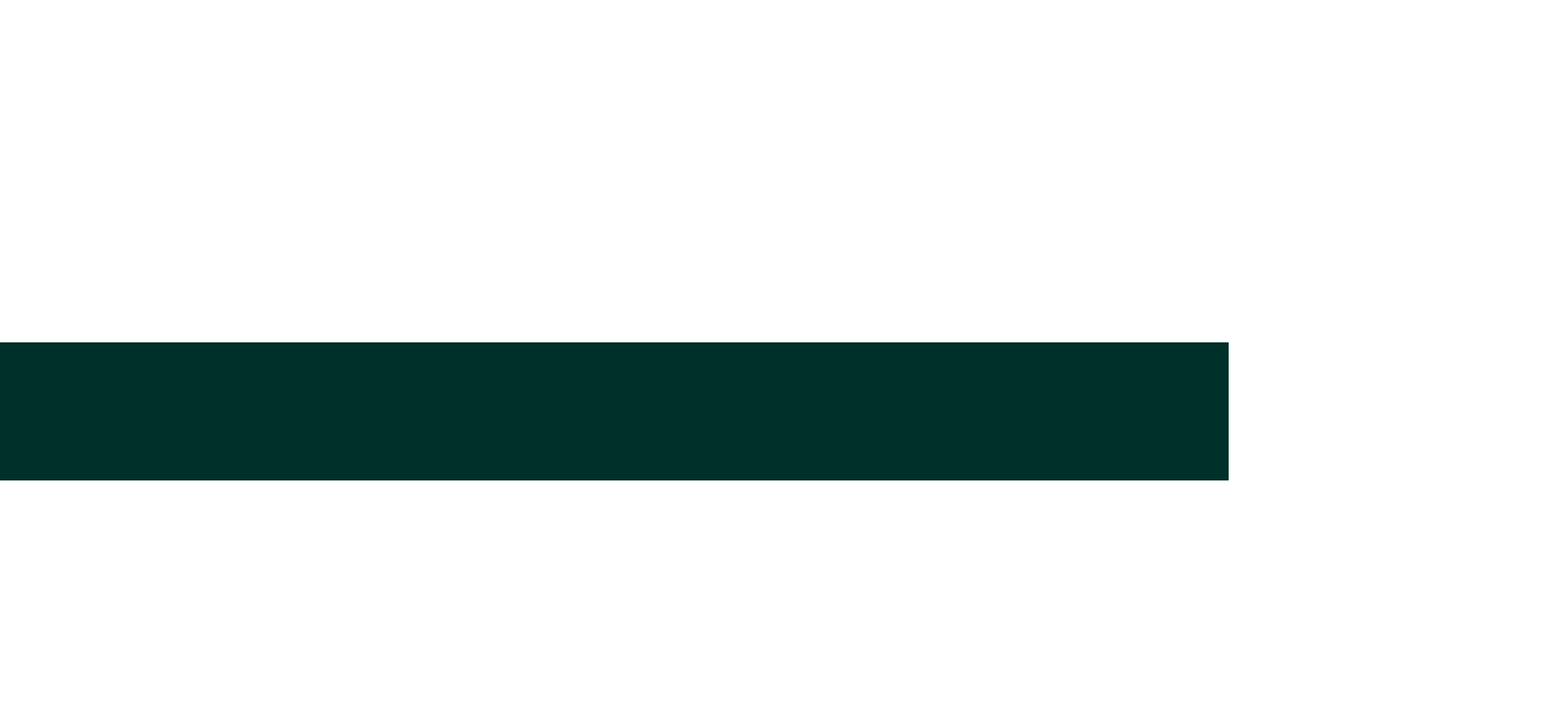
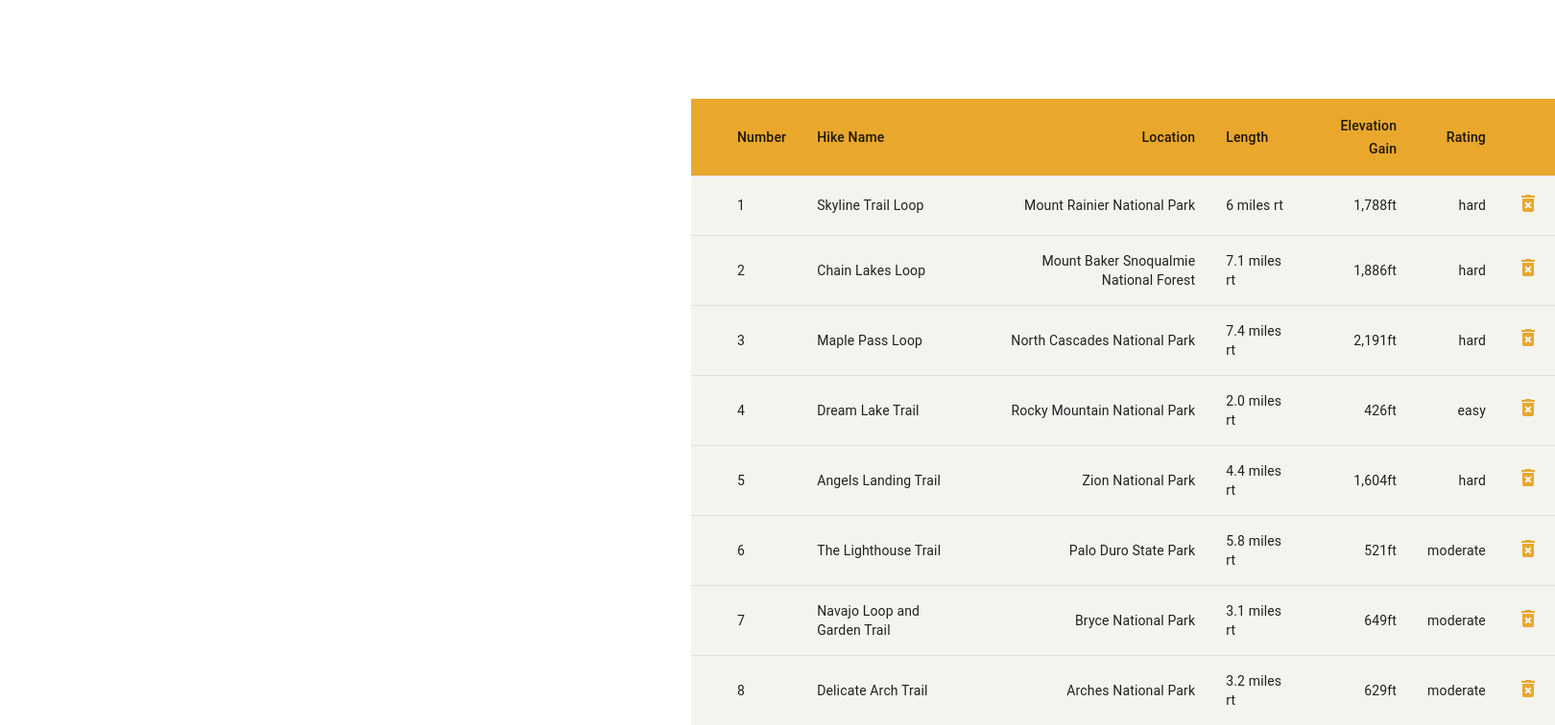
Before and after one commit to MarisolM09/Capstone-Frontend, a React (Create React App) app: page /dashboard in a window 1280 px wide. Shown: the part 329-1085 px from the top of the page at 96% size, 1620 px wide, since content can reach past the window. Before the commit the page ends 910 px from the top, so only its background shows below. Built offline with nearby package versions, Linux system fonts and the light colour scheme.

Commit message:
added redux

```diff
--- a/package.json
+++ b/package.json
@@ -12,9 +12,11 @@
     "@testing-library/user-event": "^13.5.0",
     "react": "^18.2.0",
     "react-dom": "^18.2.0",
+    "react-redux": "^8.0.4",
     "react-router": "^6.4.0",
     "react-router-dom": "^6.4.0",
     "react-scripts": "5.0.1",
+    "redux": "^4.2.0",
     "web-vitals": "^2.1.4"
   },
   "scripts": {
--- a/src/App.css
+++ b/src/App.css
@@ -141,12 +141,17 @@
   text-align: center;
   flex-direction: column;
   background-color: #f4f4ef;
-
   padding: 30px;
 }
 
 .login-btn {
   width: 100px;
   padding-left: 20px;
+}
+
+.Hike-listings {
+  padding-left: 720px;
+  width: 900px;
+  margin: 15rem 0;
 
 }
--- a/src/App.js
+++ b/src/App.js
@@ -1,15 +1,19 @@
 import Navbar from "./components/Navbar";
 import { BrowserRouter } from "react-router-dom";
 import Router from "./Router";
-import './App.css';
+import { Provider } from "react-redux";
+import store from "./redux/store";
+import "./App.css";
 
 function App() {
   return (
     <div className="App">
-      <BrowserRouter>
-      <Navbar  />
-      <Router />
-      </BrowserRouter>
+      <Provider store={store}>
+        <BrowserRouter>
+          <Navbar />
+          <Router />
+        </BrowserRouter>
+      </Provider>
     </div>
   );
 }
--- a/src/Router.js
+++ b/src/Router.js
@@ -1,6 +1,6 @@
 import React from "react";
 import { Routes, Route } from "react-router-dom";
-import Dashboard from "./components/Dashboard";
+import Dashboard from "./containers/Dashboard";
 import Home from "./components/Home";
 import Login from "./components/Login";
 import Safety from "./components/Safety"
--- a/src/components/Dashboard.js
+++ b/src/components/Dashboard.js
@@ -1,12 +1,55 @@
 import * as React from "react";
+import TotalHikes from "../containers/TotalHikes"
+import Table from "@mui/material/Table";
+import TableBody from "@mui/material/TableBody";
+import TableHead from "@mui/material/TableHead";
+import TableCell from "@mui/material/TableCell";
+import TableRow from "@mui/material/TableRow";
+import Grid from "@mui/material/Grid";
+import DeleteForeverIcon from "@mui/icons-material/DeleteForever";
 
-export default function Dashboard() {
+export default function Dashboard(props) {
   return (
     <div className="container">
-      <div className="main2">
-        <h2>Dashboard</h2>
+     <TotalHikes />
+      <div className="Hike-listings">
+        <Table style={{ backgroundColor: "#f4f4ef" }}>
+          <TableHead style={{ backgroundColor: "#e9a82c" }}>
+            <TableRow>
+              <TableCell component="th" scope="row"></TableCell>
+              <TableCell  align="left">Number</TableCell>
+              <TableCell align="left">Hike Name</TableCell>
+              <TableCell align="right">Location</TableCell>
+              <TableCell align="left">Length</TableCell>
+              <TableCell align="right">Elevation Gain</TableCell>
+              <TableCell align="right">Rating</TableCell>
+              <TableCell align="right"></TableCell>
+            </TableRow>
+          </TableHead>
+          <TableBody>
+            {props.hikes.map((row, index) => (
+              <TableRow
+                key={row.id}
+                sx={{ "&:last-child td, &:last-child th": { border: 0 } }}
+              >
+                <TableCell component="th" scope="row"></TableCell>
+                <TableCell align="left">{row.id}</TableCell>
+                <TableCell align="left">{row.hike_name}</TableCell>
+                <TableCell align="right">{row.location}</TableCell>
+                <TableCell align="left">{row.hike_length}</TableCell>
+                <TableCell align="right">{row.elevation_gain}</TableCell>
+                <TableCell align="right">{row.rating}</TableCell>
+
+                <TableCell align="right">
+                  <Grid style={{ color: "#e9a82c", cursor: "pointer" }} item xs={8}>
+                    <DeleteForeverIcon  />
+                  </Grid>
+                </TableCell>
+              </TableRow>
+            ))}
+          </TableBody>
+        </Table>
       </div>
-      <footer class="footer"></footer>
     </div>
   );
 }
--- /dev/null
+++ b/src/components/TotalHikes.js
@@ -0,0 +1,12 @@
+import React from 'react'
+
+const TotalHikes = (props) => {
+    return (
+        <div style={{ textAlign: 'center' }}>
+
+            <h1>{props.hikes.length}/52 Hikes</h1>
+        </div>
+    )
+}
+
+export default TotalHikes;
--- /dev/null
+++ b/src/containers/Dashboard.js
@@ -0,0 +1,20 @@
+import { connect } from "react-redux";
+import Dashboard from "../components/Dashboard";
+import { removeHike } from "../redux/actions";
+
+const mapStateToProps = (state) => {
+    return {
+      user: state.user,
+      hikes: state.hikes,
+
+    };
+  };
+
+  const mapDispatchToProps = (dispatch) => {
+    return {
+      removeHike: (index) => dispatch(removeHike(index))
+
+    };
+  };
+
+  export default connect(mapStateToProps, mapDispatchToProps)(Dashboard);
--- /dev/null
+++ b/src/containers/TotalHikes.js
@@ -0,0 +1,10 @@
+import { connect } from "react-redux";
+import TotalHikes from "../components/TotalHikes";
+
+const mapStateToProps = (state) => {
+  return {
+    hikes: state.hikes,
+  };
+};
+
+export default connect(mapStateToProps)(TotalHikes);
--- /dev/null
+++ b/src/redux/actions.js
@@ -0,0 +1,13 @@
+export const addHike = (hike) => {
+    return {
+      type: "ADD_HIKE",
+      value: hike,
+    };
+  };
+
+  export const removeHike = (index) => {
+    return {
+      type: "REMOVE_HIKE",
+      value: index,
+    };
+  };
--- /dev/null
+++ b/src/redux/reducers.js
@@ -0,0 +1,19 @@
+import { combineReducers } from 'redux';
+
+const user = (state = null) => state
+
+
+const hikes = (state = [], action) => {
+    switch (action.type) {
+      case "ADD_HIKE":
+        return [...state, action.value];
+      case "REMOVE_HIKE":
+        let newState = [...state];
+        newState.splice(action.value, 1);
+        return newState;
+      default:
+        return state;
+    }
+  };
+
+export default combineReducers({ user, hikes })
--- /dev/null
+++ b/src/redux/state.js
@@ -0,0 +1,75 @@
+const state = {
+    user: {
+      username: "Marisol",
+      password: "password1234",
+    },
+
+      hikes: [
+        {
+            id: 1,
+            hike_name: 'Skyline Trail Loop',
+            location: "Mount Rainier National Park",
+            hike_length: "6 miles rt",
+            elevation_gain: "1,788ft",
+            rating: "hard"
+        },
+        {
+            id: 2,
+            hike_name: 'Chain Lakes Loop',
+            location: "Mount Baker Snoqualmie National Forest",
+            hike_length: "7.1 miles rt",
+            elevation_gain: "1,886ft",
+            rating: "hard",
+        },
+        {
+            id: 3,
+            hike_name: 'Maple Pass Loop',
+            location: "North Cascades National Park",
+            hike_length: "7.4 miles rt",
+            elevation_gain: "2,191ft",
+            rating: "hard",
+        },
+        {
+            id: 4,
+            hike_name: 'Dream Lake Trail',
+            location: "Rocky Mountain National Park",
+            hike_length: "2.0 miles rt",
+            elevation_gain: "426ft",
+            rating: "easy",
+        },
+        {
+            id: 5,
+            hike_name: 'Angels Landing Trail',
+            location: "Zion National Park",
+            hike_length: "4.4 miles rt",
+            elevation_gain: "1,604ft",
+            rating: "hard",
+        },
+        {
+            id: 6,
+            hike_name: 'The Lighthouse Trail',
+            location: "Palo Duro State Park",
+            hike_length: "5.8 miles rt",
+            elevation_gain: "521ft",
+            rating: "moderate",
+        },
+        {
+            id: 7,
+            hike_name: 'Navajo Loop and Garden Trail',
+            location: "Bryce National Park",
+            hike_length: "3.1 miles rt",
+            elevation_gain: "649ft",
+            rating: "moderate",
+        },
+        {
+            id: 8,
+            hike_name: 'Delicate Arch Trail',
+            location: "Arches National Park",
+            hike_length: "3.2 miles rt",
+            elevation_gain: "629ft",
+            rating: "moderate",
+        }
+      ]
+    }
+
+    export default state;
--- /dev/null
+++ b/src/redux/store.js
@@ -0,0 +1,5 @@
+import { createStore } from 'redux'
+import reducers from './reducers';
+import state from './state';
+
+export default createStore(reducers, state)
```
Also changed, not shown: 1 other file (tests, documents, lock files or other folders).
